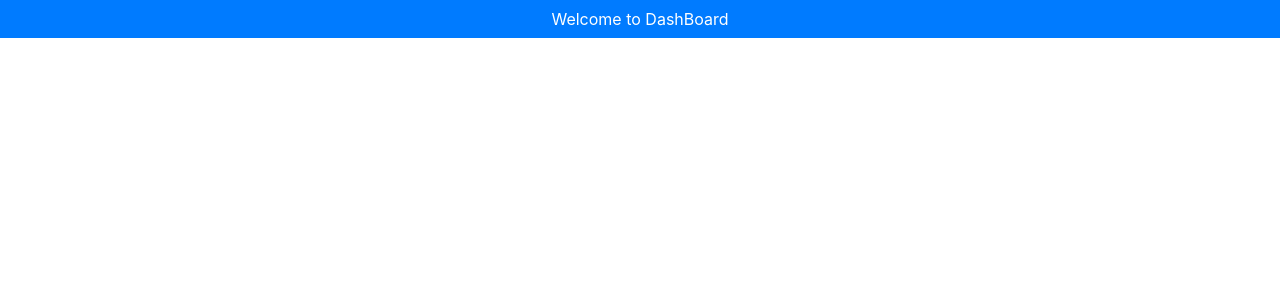
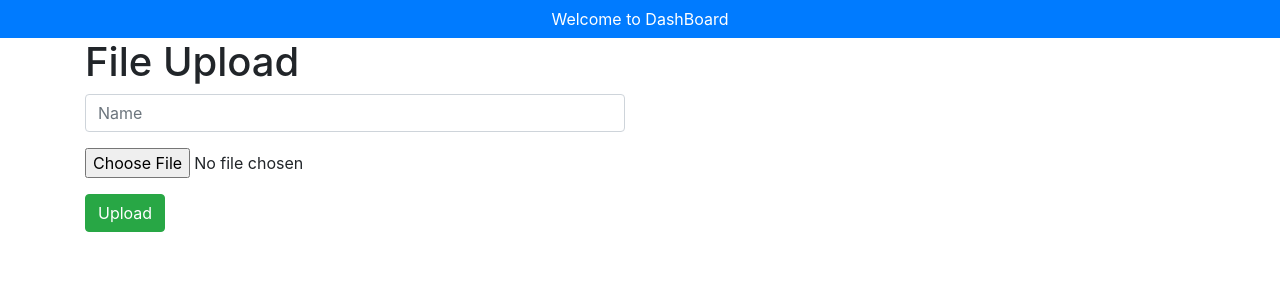
Before and after one commit to Gautamaggrawal/Angular-Filesharer, an Angular app: page /Dasboard in a window 1280 px wide. Shown: the top 300 px of the page. Built offline with nearby package versions, Linux system fonts and the light colour scheme.

Commit message:
added dashboard fileupload

```diff
--- a/src/app/dashboard/dashboard.component.html
+++ b/src/app/dashboard/dashboard.component.html
@@ -5,3 +5,33 @@
     </div>
   </div>
 </div>
+<div class="container">
+	<h1>File Upload</h1>
+<div class="row">
+  <div class="col-md-6">
+    <div *ngIf="fileUpload.status==='error'">
+        <div [innerHTML]="fileUpload.message"></div>
+    </div>
+    <div *ngIf="fileUpload.status==='progress'">
+        <div class="progress" style="height: 20px;margin-bottom:20px;">
+          <div class="progress-bar" role="progressbar" [style.width.%]="fileUpload.message" aria-valuenow="25" aria-valuemin="0" aria-valuemax="100">{{fileUpload.message}}%</div>
+        </div>
+    </div>
+    <form [formGroup] = "profileForm" (ngSubmit)="onSubmit()">
+      <div class="form-group">
+        <input type="text" formControlName="name" class="form-control" placeholder="Name">
+      </div>
+      <div class="form-group">
+        <input type="file" name="profile" (change)="onSelectedFile($event)" />
+      </div>
+      <div class="form-group">
+        <button type="submit" class="btn btn-success">Upload</button>
+      </div>
+    </form>
+    <div *ngIf="fileUpload.status==='success'">
+      <img [src]="fileUpload.filePath" height="200px" />
+    </div>
+    <p>{{ error }}</p>
+  </div>
+</div>
+</div>
--- a/src/app/dashboard/dashboard.component.ts
+++ b/src/app/dashboard/dashboard.component.ts
@@ -1,4 +1,6 @@
 import { Component, OnInit } from '@angular/core';
+import { FormBuilder, FormGroup } from '@angular/forms';
+import { FileUploadService } from '../file-upload.service';
 
 @Component({
   selector: 'app-dashboard',
@@ -6,10 +8,34 @@ import { Component, OnInit } from '@angular/core';
   styleUrls: ['./dashboard.component.css']
 })
 export class DashboardComponent implements OnInit {
+  profileForm: FormGroup;
+  error: string;
 
-  constructor() { }
+  fileUpload = {status: '', message: '', filePath: ''};
+  constructor(private fb: FormBuilder,private fileUploadService: FileUploadService) { }
 
   ngOnInit() {
+    this.profileForm = this.fb.group({
+      name: [''],
+      profile: ['']
+    });
+  }
+    onSelectedFile(event) {
+    if (event.target.files.length > 0) {
+      const file = event.target.files[0];
+      this.profileForm.get('profile').setValue(file);
+    }
+  }
+
+  onSubmit() {
+    const formData = new FormData();
+    formData.append('name', this.profileForm.get('name').value);
+    formData.append('profile', this.profileForm.get('profile').value);
+
+    this.fileUploadService.upload(formData).subscribe(
+      res =>this.fileUpload = res,
+      err =>this.error = err
+    );
   }
 
 }
--- /dev/null
+++ b/src/app/file-upload.service.ts
@@ -0,0 +1,62 @@
+import { Injectable } from '@angular/core';
+import { HttpClient, HttpEvent, HttpErrorResponse, HttpEventType} from '@angular/common/http';
+import { throwError } from 'rxjs';
+import { catchError, map } from 'rxjs/operators';
+
+@Injectable({
+  providedIn: 'root'
+})
+export class FileUploadService {
+
+  apiUrl = 'http://localhost/dev/angapi/api/upload';
+
+  constructor(private http: HttpClient) { }
+
+  upload(formData) {
+    return this.http.post<any>(`${this.apiUrl}`, formData, {
+      reportProgress: true,
+      observe: 'events'
+    }).pipe(
+      map(event =>this.getEventMessage(event, formData)),
+      catchError(this.handleError)
+    );
+  }
+
+  private getEventMessage(event: HttpEvent<any>, formData) {
+
+    switch (event.type) {
+
+      case HttpEventType.UploadProgress:
+        return this.fileUploadProgress(event);
+
+      case HttpEventType.Response:
+        return this.apiResponse(event);
+
+      default:
+        return `File "${formData.get('profile').name}" surprising upload event: ${event.type}.`;
+    }
+  }
+
+  private fileUploadProgress(event) {
+    const percentDone = Math.round(100 * event.loaded / event.total);
+    return { status: 'progress', message: percentDone };
+  }
+
+  private apiResponse(event) {
+    return event.body;
+  }
+
+  private handleError(error: HttpErrorResponse) {
+    if (error.error instanceof ErrorEvent) {
+      // A client-side or network error occurred. Handle it accordingly.
+      console.error('An error occurred:', error.error.message);
+    } else {
+      // The backend returned an unsuccessful response code.
+      // The response body may contain clues as to what went wrong,
+      console.error(`Backend returned code ${error.status}, ` + `body was: ${error.error}`);
+    }
+    // return an observable with a user-facing error message
+    return throwError('Something bad happened. Please try again later.');
+  }
+
+}
--- a/src/app/register/register.component.ts
+++ b/src/app/register/register.component.ts
@@ -45,16 +45,16 @@ export class RegisterComponent implements OnInit {
     response=>
     {
       // this.data = true;
-    if(response.Status=="Success"){
+    if(response['Status']=="Success"){
       console.log("Form Submitted!");
       this.issuccessDivVisible= "visible";
       this.employeeForm.reset();
-      this.message = response.Message;
+      this.message = response['Message'];
     }
     else{
       this.isfailDivVisible= "visible";
       console.log(this.isfailDivVisible)
-      this.message = response.Message;
+      this.message = response['Message'];
     }
 
 
```
Also changed, not shown: 1 other file (tests, documents, lock files or other folders).
